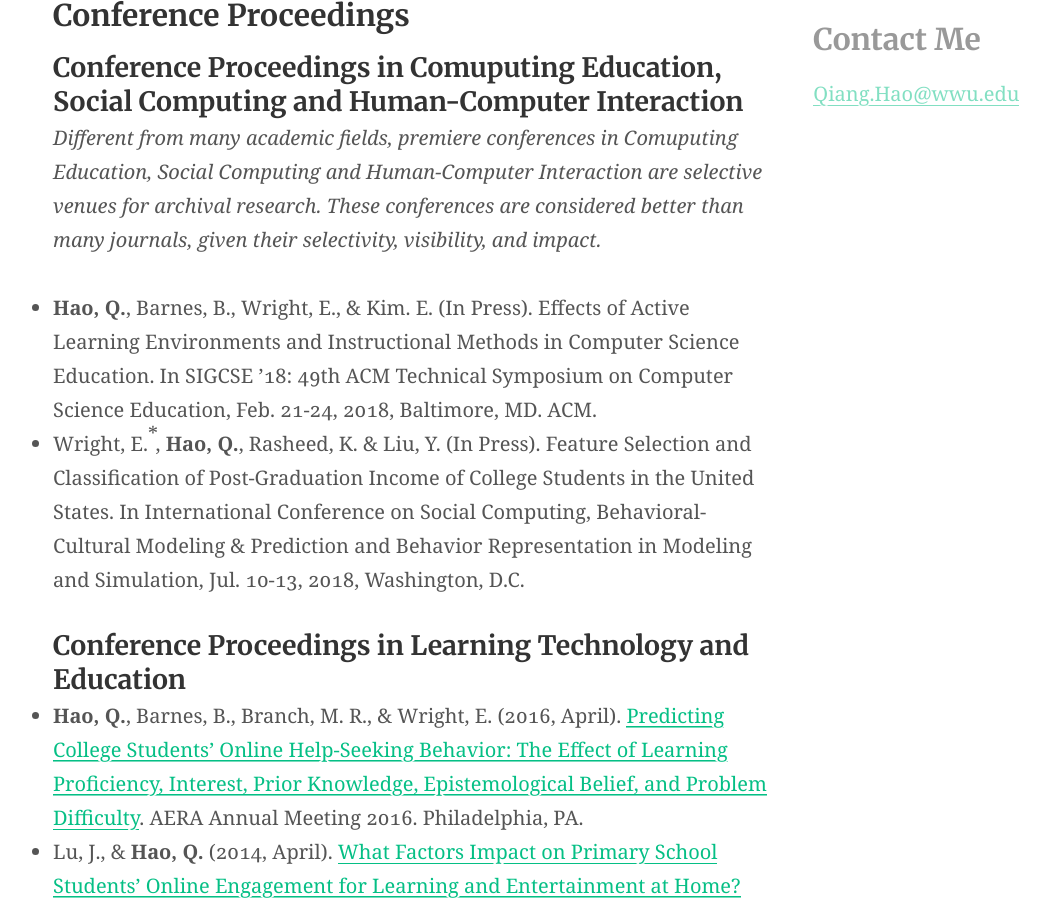
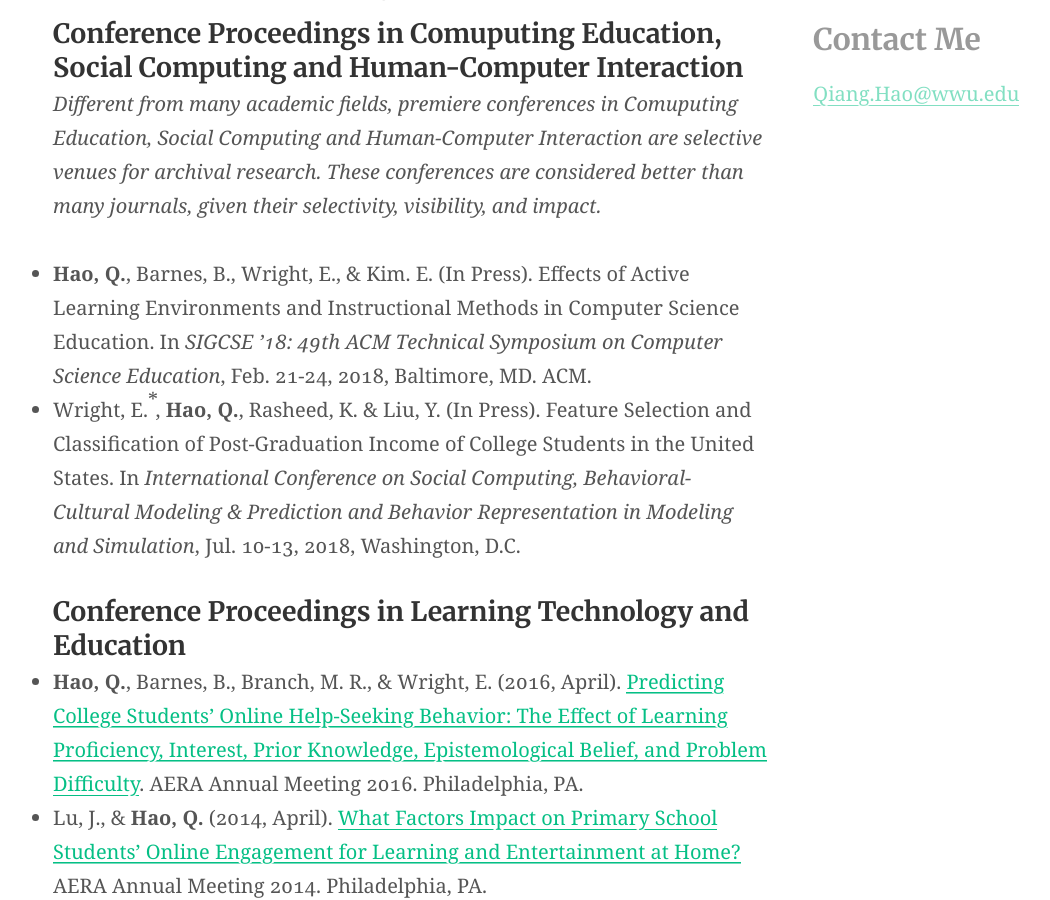
Before and after one commit to Neo-Hao/neo-hao.github.io, a Jekyll site: the page built from cv.md, in a window 1280 px wide and 900 px high, scrolled down 1801 px. Shown: the whole window, without its empty margins (11-1061 px from the left). Built offline with Jekyll 4.4.1, drawn with Linux system fonts in a browser that asks for light colours; some of the changed text lies outside the part shown.

Commit message:
update cv

```diff
--- a/cv.md
+++ b/cv.md
@@ -36,9 +35,9 @@ aside: true
 
 <i>Different from many academic fields, premiere conferences in Comuputing Education, Social Computing and Human-Computer Interaction are selective venues for archival research. These conferences are considered better than many journals, given their selectivity, visibility, and impact.</i>
 
-* <strong>Hao, Q.</strong>, Barnes, B., Wright, E., & Kim. E. (In Press). Effects of Active Learning Environments and Instructional Methods in Computer Science Education. In SIGCSE ’18: 49th ACM Technical Symposium on Computer Science Education, Feb. 21-24, 2018, Baltimore, MD. ACM.
+* <strong>Hao, Q.</strong>, Barnes, B., Wright, E., & Kim. E. (In Press). Effects of Active Learning Environments and Instructional Methods in Computer Science Education. In <i>SIGCSE ’18: 49th ACM Technical Symposium on Computer Science Education</i>, Feb. 21-24, 2018, Baltimore, MD. ACM.
 
-* Wright, E.<sup>*</sup>, <strong>Hao, Q.</strong>, Rasheed, K. & Liu, Y. (In Press). Feature Selection and Classification of Post-Graduation Income of College Students in the United States. In International Conference on Social Computing, Behavioral-Cultural Modeling & Prediction and Behavior Representation in Modeling and Simulation, Jul. 10-13, 2018, Washington, D.C.
+* Wright, E.<sup>*</sup>, <strong>Hao, Q.</strong>, Rasheed, K. & Liu, Y. (In Press). Feature Selection and Classification of Post-Graduation Income of College Students in the United States. In <i>International Conference on Social Computing, Behavioral-Cultural Modeling & Prediction and Behavior Representation in Modeling and Simulation</i>, Jul. 10-13, 2018, Washington, D.C.
 
 #### Conference Proceedings in Learning Technology and Education
 
```
Also changed, not shown: other parts of cv.md (+1 -2 lines), research.md (+1 -1 lines).
